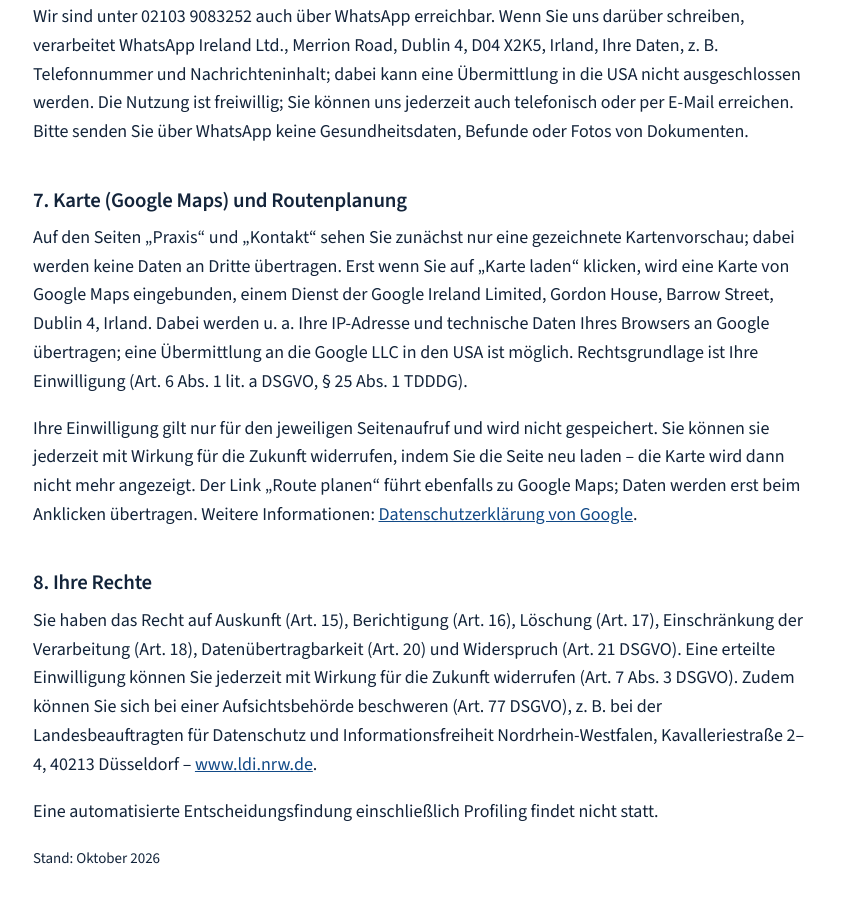
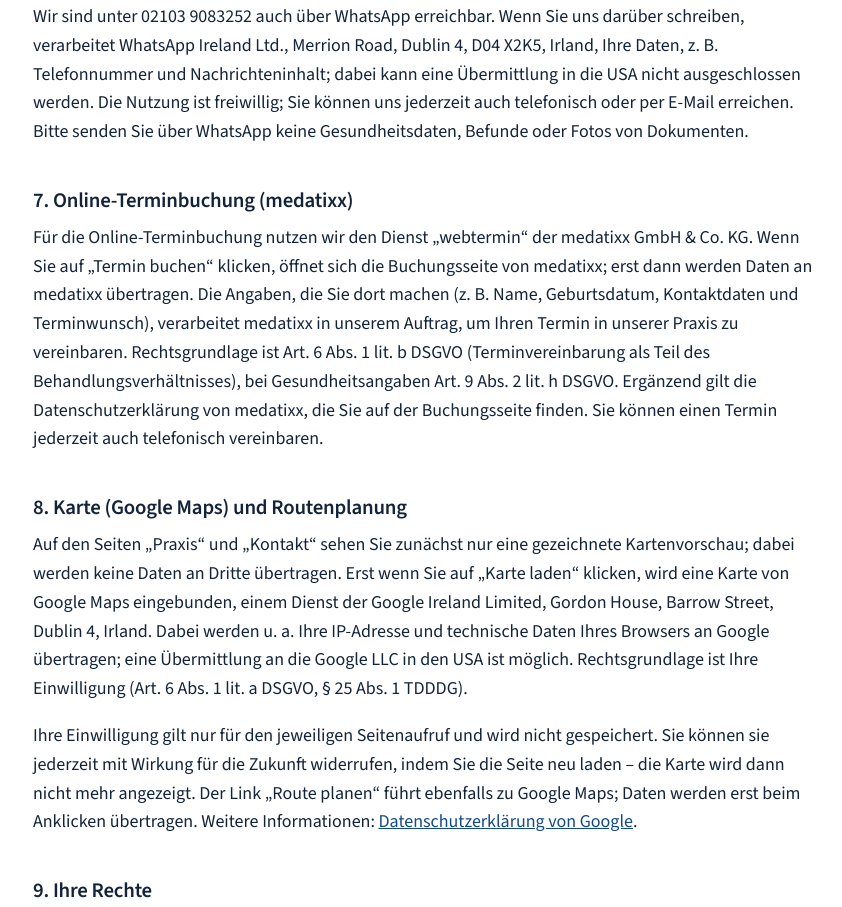
Before and after one commit to reinlanddigitalwerk-max/Doctor-clinc-hussien-, a plain HTML site: page datenschutz.html in a window 1280 px wide. Shown: the part 1433-2340 px from the top of the page, without its empty margins (217-1059 px from the left). Drawn offline with Linux system fonts and the light colour scheme.

Commit message:
Link online booking to medatixx webtermin
All 'Termin buchen' buttons (header, hero, cards, mobile action bar, contact and
hours pages) now open the practice's medatixx webtermin page in a new tab. The
privacy policy gets a section on online booking via medatixx (sections
renumbered); confirming the data processing agreement is noted for the practice.

Co-Authored-By: Claude Opus 5.5 <noreply@anthropic.com>
Claude-Session: https://claude.ai/code/session_016MXsZxmC1xABmpVb5648Lo

```diff
--- a/datenschutz.html
+++ b/datenschutz.html
@@ -38,7 +38,7 @@
         Der Schutz Ihrer persönlichen Daten ist uns – auch als Arztpraxis mit ärztlicher Schweigepflicht – besonders wichtig.
         Diese Website verwendet keine Cookies und keine Analyse- oder Tracking-Werkzeuge. Schriftarten werden von unserem
         eigenen Webspace geladen, nicht von Drittanbietern. Eine Karte von Google Maps wird nur nach Ihrer ausdrücklichen
-        Einwilligung geladen (Abschnitt 7). Die Verbindung zu dieser Website ist per TLS (HTTPS) verschlüsselt.
+        Einwilligung geladen (Abschnitt 8). Die Verbindung zu dieser Website ist per TLS (HTTPS) verschlüsselt.
       </p>
 
       <h2>3. Hosting und Server-Logfiles</h2>
@@ -76,10 +76,19 @@
         Sie können uns jederzeit auch telefonisch oder per E-Mail erreichen. Bitte senden Sie über WhatsApp keine
         Gesundheitsdaten, Befunde oder Fotos von Dokumenten.
       </p>
-      <!-- TODO Praxis: Falls ein Buchungsdienst (z. B. Doctolib) verlinkt wird, hier einen Abschnitt „Online-Terminbuchung“
-           mit Anbieter, Zweck und Verweis auf dessen Datenschutzerklärung ergänzen. -->
+      <h2 id="termin">7. Online-Terminbuchung (medatixx)</h2>
+      <p>
+        Für die Online-Terminbuchung nutzen wir den Dienst „webtermin“ der medatixx GmbH &amp; Co. KG. Wenn Sie auf
+        „Termin buchen“ klicken, öffnet sich die Buchungsseite von medatixx; erst dann werden Daten an medatixx übertragen.
+        Die Angaben, die Sie dort machen (z. B. Name, Geburtsdatum, Kontaktdaten und Terminwunsch), verarbeitet medatixx
+        in unserem Auftrag, um Ihren Termin in unserer Praxis zu vereinbaren. Rechtsgrundlage ist Art. 6 Abs. 1 lit. b DSGVO
+        (Terminvereinbarung als Teil des Behandlungsverhältnisses), bei Gesundheitsangaben Art. 9 Abs. 2 lit. h DSGVO.
+        Ergänzend gilt die Datenschutzerklärung von medatixx, die Sie auf der Buchungsseite finden. Sie können einen Termin
+        jederzeit auch telefonisch vereinbaren.
+      </p>
+      <!-- TODO Praxis: Auftragsverarbeitungsvertrag (AVV) mit medatixx bestätigen und ggf. Anschrift von medatixx ergänzen. -->
 
-      <h2 id="karte">7. Karte (Google Maps) und Routenplanung</h2>
+      <h2 id="karte">8. Karte (Google Maps) und Routenplanung</h2>
       <p>
         Auf den Seiten „Praxis“ und „Kontakt“ sehen Sie zunächst nur eine gezeichnete Kartenvorschau; dabei werden keine
         Daten an Dritte übertragen. Erst wenn Sie auf „Karte laden“ klicken, wird eine Karte von Google Maps eingebunden,
@@ -94,7 +103,7 @@
         Informationen: <a href="https://policies.google.com/privacy?hl=de" rel="noopener">Datenschutzerklärung von Google</a>.
       </p>
 
-      <h2>8. Ihre Rechte</h2>
+      <h2>9. Ihre Rechte</h2>
       <p>
         Sie haben das Recht auf Auskunft (Art. 15), Berichtigung (Art. 16), Löschung (Art. 17), Einschränkung der Verarbeitung
         (Art. 18), Datenübertragbarkeit (Art. 20) und Widerspruch (Art. 21 DSGVO). Eine erteilte Einwilligung können Sie
--- a/js/config.js
+++ b/js/config.js
@@ -17,7 +17,7 @@ window.PRAXIS = {
   previewPalettes: false,
 
   // Online-Terminbuchung (z. B. Doctolib-Link). Leer = Button ruft die Praxis an.
-  bookingUrl: "",
+  bookingUrl: "https://webtermin.medatixx.de/#/ca07910a-aa8e-49fa-b08e-8aeaf78b351e/search",   // medatixx webtermin
 
   // Erst auf true setzen, wenn "hours" und "acuteHours" die echten Zeiten enthalten. Bis dahin zeigt die Seite
   // keine Zeiten und keinen „Geöffnet/Geschlossen“-Status, sondern bittet um einen Anruf.
```
Also changed, not shown: tools/legal_datenschutz.html (+14 -5 lines).
